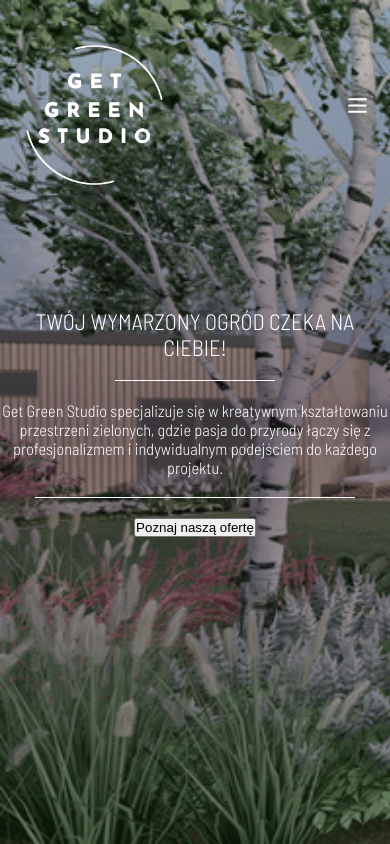
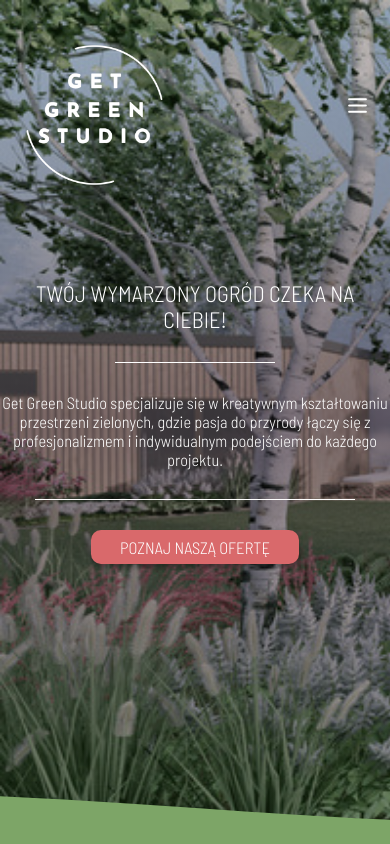
Before and after one commit to michalmiotla/get-green-studio-react-website, a React (Vite) app: page / in a window 390 px wide. Built offline with nearby package versions, Linux system fonts and the light colour scheme.

Commit message:
working with responsivity

```diff
--- a/src/components/Button/Button.jsx
+++ b/src/components/Button/Button.jsx
@@ -1,3 +1,5 @@
+import styles from './Button.module.css'
+
 export function Button({ children }) {
-	return <button>{children}</button>
+	return <button className={styles.button}>{children}</button>
 }
--- a/src/components/Button/Button.module.css
+++ b/src/components/Button/Button.module.css
@@ -0,0 +1,17 @@
+.button {
+	width: clamp(20rem, 19.444vw + 13.194rem, 37.5rem);
+	font-size: clamp(1.6rem, 1.333vw + 1.133rem, 2.8rem);
+	text-transform: uppercase;
+	font-weight: 300;
+	aspect-ratio: 6/1;
+	border: none;
+	border-radius: 1rem;
+	box-shadow: 0px 4px 4px 0px rgba(0, 0, 0, 0.25);
+	background-color: var(--button-main-color);
+	color: var(--font-main-color);
+	transition: background-color 0.3s;
+}
+
+.button:hover {
+	background-color: var(--button-hover-color);
+}
--- a/src/components/Hero/Hero.jsx
+++ b/src/components/Hero/Hero.jsx
@@ -1,6 +1,7 @@
 import { Button } from '../Button/Button'
 import styles from './Hero.module.css'
 import { Container } from '../Container/Container'
+import { Wave } from '../Wave/Wave'
 
 export function Hero() {
 	return (
@@ -19,6 +20,7 @@ export function Hero() {
 						<Button>Poznaj naszą ofertę</Button>
 					</div>
 				</Container>
+				<Wave />
 			</div>
 		</>
 	)
--- a/src/components/Hero/Hero.module.css
+++ b/src/components/Hero/Hero.module.css
@@ -6,7 +6,8 @@
 	align-items: center;
 	width: 100%;
 	height: 100vh;
-	max-height: 1080px;
+	min-height: 800px;
+	max-height: 1280px;
 	background-image: url(../../assets/photos/hero-min.jpg);
 	background-size: cover;
 }
@@ -19,7 +20,7 @@
 	align-items: center;
 	width: 100%;
 	height: 100%;
-	gap: 2rem;
+	gap: 3rem;
 
 	h1,
 	h2 {
@@ -52,6 +53,7 @@
 	position: absolute;
 	width: 100%;
 	height: 100vh;
+	top: 0;
 	background: rgb(30, 77, 16);
 	background: linear-gradient(180deg, rgba(30, 77, 16, 0.25) 0%, rgba(0, 0, 0, 0.5) 50%, rgba(30, 77, 16, 0.25) 100%);
 }
--- a/src/components/Navigation/Navigation.module.css
+++ b/src/components/Navigation/Navigation.module.css
@@ -92,7 +92,8 @@
 
 			li {
 				.navlinks {
-					font-size: 2rem;
+					margin-inline: 0.5rem;
+					font-size: 2.4rem;
 					padding: 0.5rem 1rem;
 				}
 			}
--- /dev/null
+++ b/src/components/Wave/Wave.jsx
@@ -0,0 +1,5 @@
+import styles from './Wave.module.css'
+
+export function Wave() {
+	return <div className={styles.wave} />
+}
--- /dev/null
+++ b/src/components/Wave/Wave.module.css
@@ -0,0 +1,9 @@
+.wave {
+	position: absolute;
+	bottom: 0;
+	width: 100vw;
+	height: clamp(5rem, 1.433vw + 4.499rem, 10rem);
+	background-image: url(../../assets/design/wave.svg);
+	background-size: cover;
+	background-position: bottom;
+}
--- a/src/global.css
+++ b/src/global.css
@@ -21,5 +21,6 @@ li {
 }
 
 button {
+	font-family: 'Barlow Semi Condensed', sans-serif;
 	cursor: pointer;
 }
--- a/src/theme.css
+++ b/src/theme.css
@@ -6,5 +6,5 @@
 	--footer-main-color: #5d804a;
 	--table-main-color: #5d804a;
 	--button-main-color: #d9696b;
-	--button-hover-color: #b36668;
+	--button-hover-color: #c75456;
 }
```
Also changed, not shown: src/assets/design/Vector.svg (added), src/assets/design/wave.svg (added).
